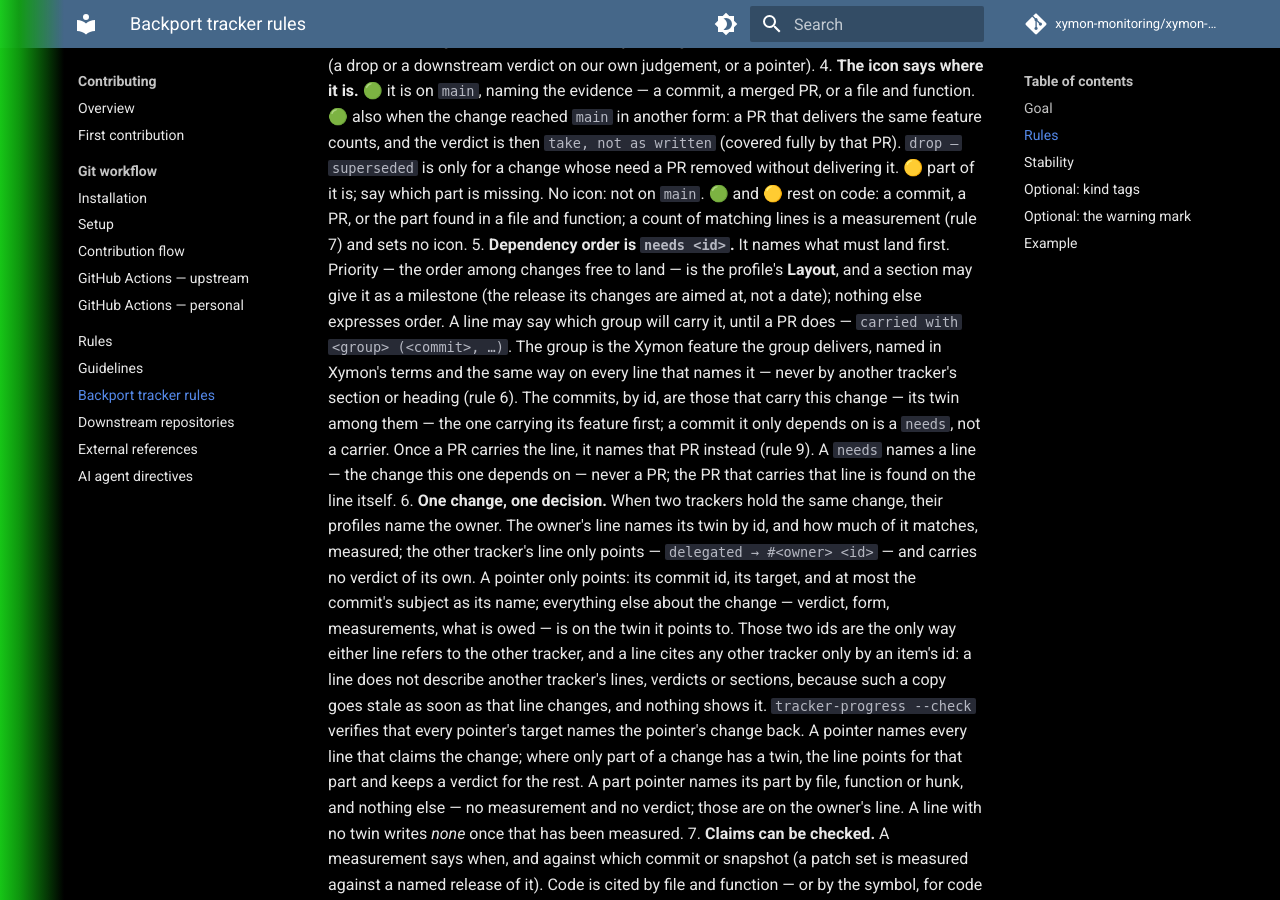
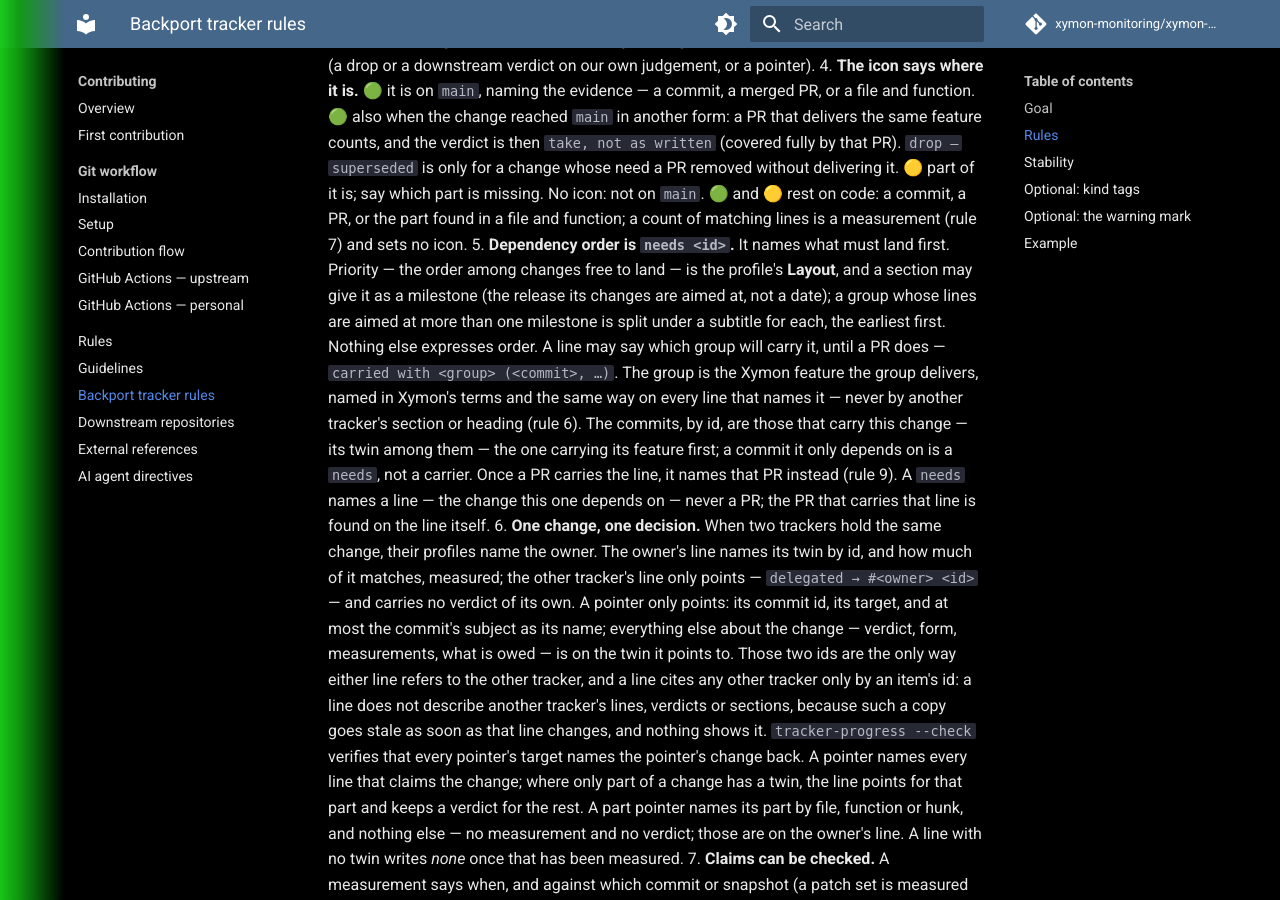
Before and after one commit to xymon-monitoring/xymon-wiki, an MkDocs documentation site: the page built from docs/contributing/backport-tracker-rules.md, in a window 1280 px wide and 900 px high, scrolled down 1627 px. Built offline with MkDocs 1.6.1 and Material for MkDocs 9.7.7, drawn with Linux system fonts in a browser that asks for light colours; comment, search, counter and statistics services are not loaded.

Commit message:
backport-tracker-rules: split a group by milestone, earliest first
A group whose lines were aimed at two milestones listed them in any
order, so a later release's work could read as coming first, and the
order was visible only by opening each PR. Such a group is now split
under a subtitle per milestone, the earliest first.

```diff
--- a/docs/contributing/backport-tracker-rules.md
+++ b/docs/contributing/backport-tracker-rules.md
@@ -76,7 +76,9 @@ for prose.
 5. **Dependency order is `needs <id>`.** It names what must land first.
    Priority — the order among changes free to land — is the profile's
    **Layout**, and a section may give it as a milestone (the release its
-   changes are aimed at, not a date); nothing else expresses order. A line may
+   changes are aimed at, not a date); a group whose lines are aimed at more
+   than one milestone is split under a subtitle for each, the earliest first.
+   Nothing else expresses order. A line may
    say which group will carry it, until a PR does — `carried with <group>
    (<commit>, …)`. The group is the Xymon feature the group delivers, named in
    Xymon's terms and the same way on every line that names it — never by
```
